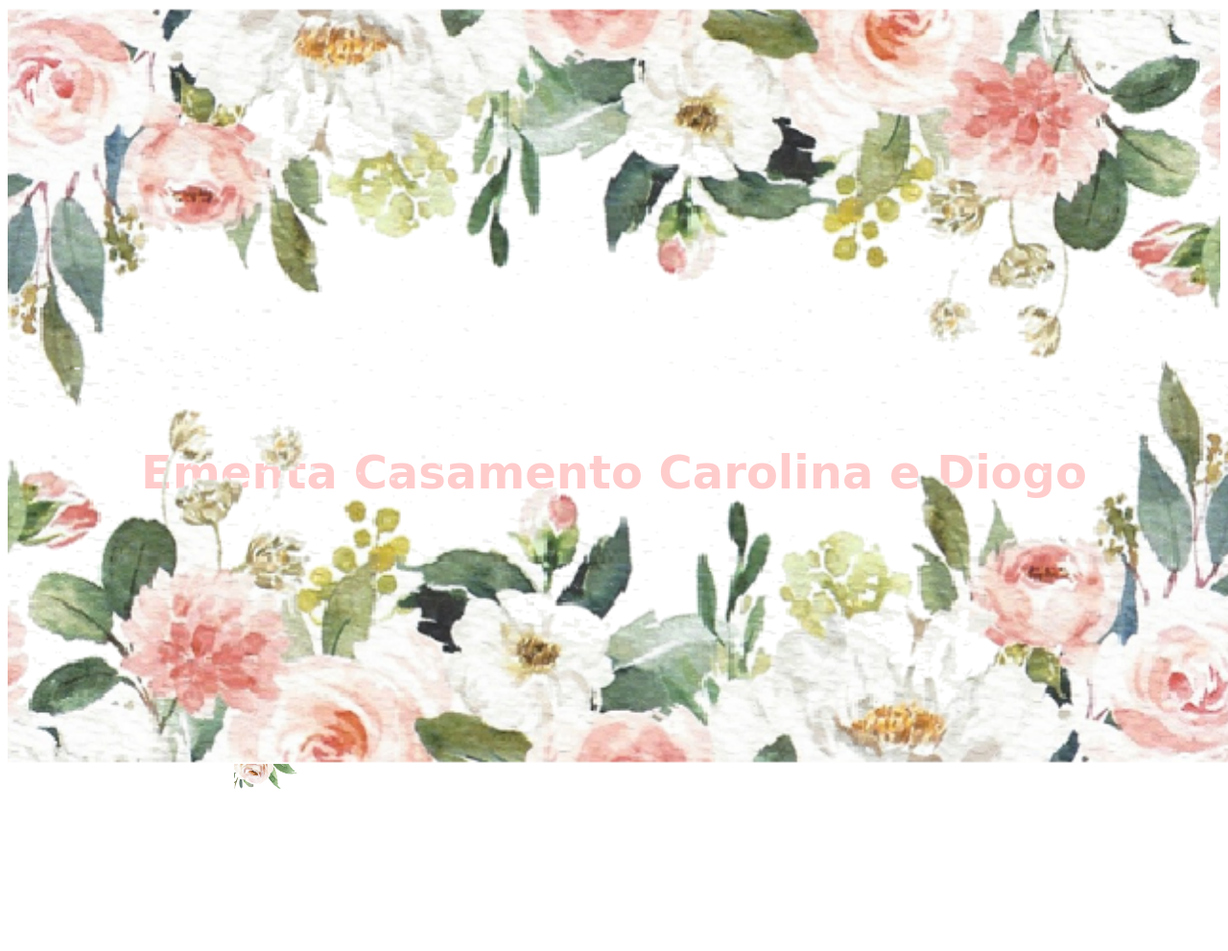
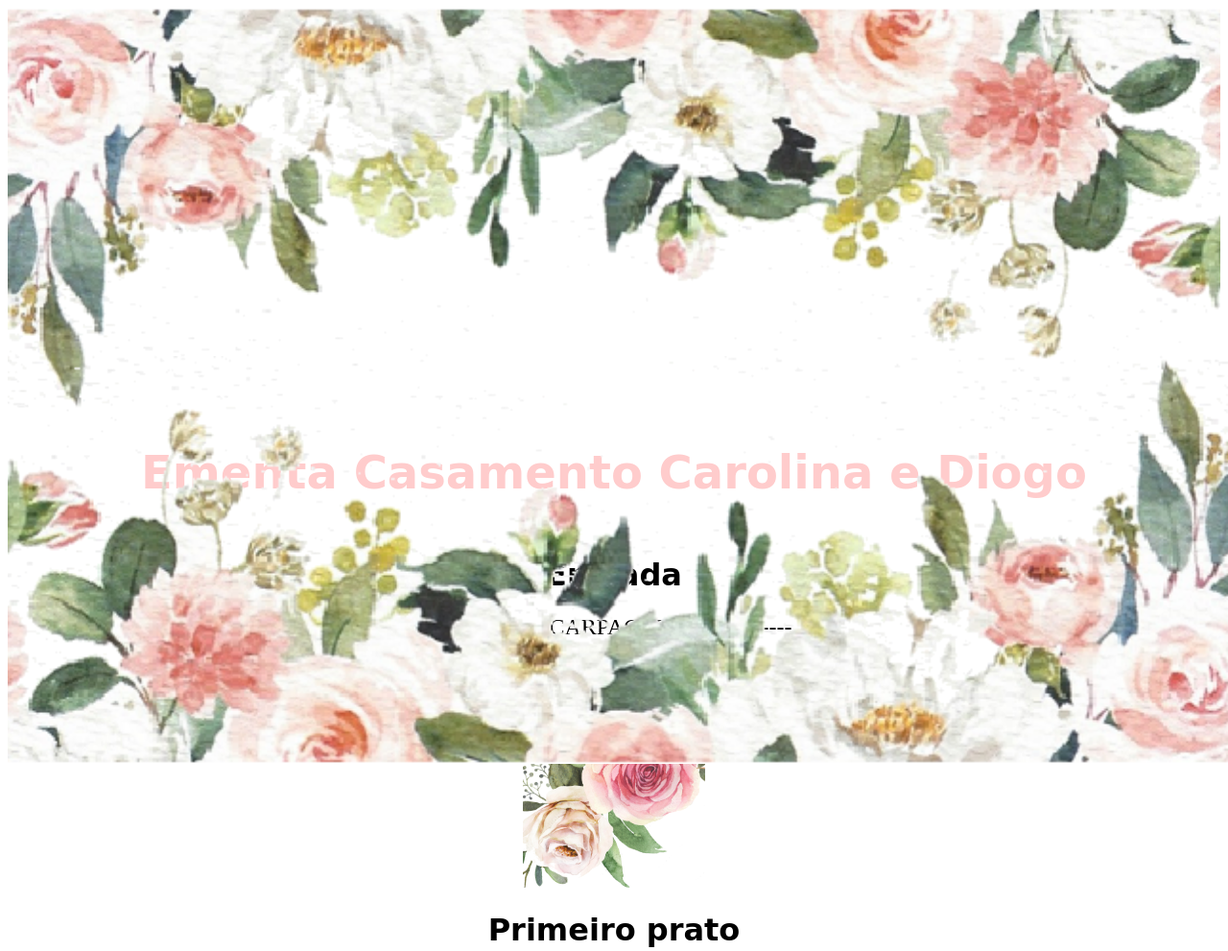
Before and after one commit to Andreferreir/menu, a plain HTML site: page index.html in a window 1280 px wide. Shown: the top 991 px of the page at 96% size. Before the commit the page ends 954 px from the top, so only its background shows below. Drawn offline with Linux system fonts and the light colour scheme; a web font is replaced by a local one.

Commit message:
Update index.html

```diff
--- a/index.html
+++ b/index.html
@@ -3,14 +3,6 @@
 <head>
 	<style>
 	    @import url('https://fonts.googleapis.com/css2?family=Grape+Nuts&display=swap');
-	    .container {
- 		position: relative;
-  		text-align: center;
-  		color: white;
-	    }
-	    .Primeiro_prato {
-  		position: absolute;
-	    }
 	    .main_div {
                 text-align:center;
                 position: relative;
```
